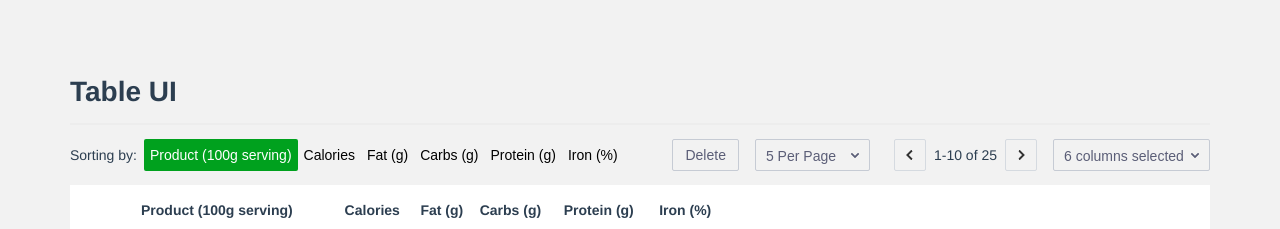
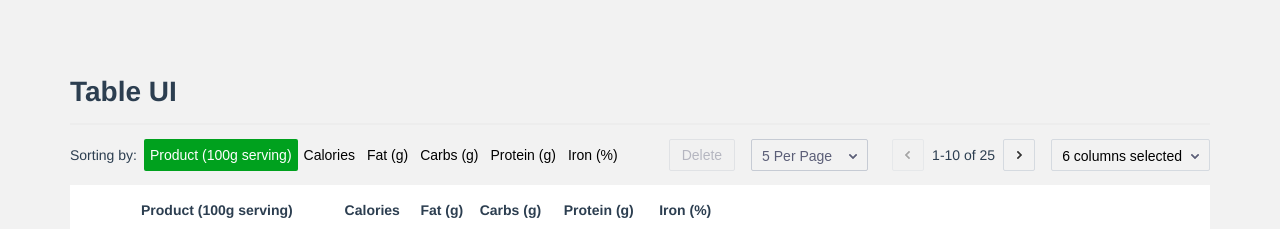
Before and after one commit to HucklJS/table-vue, a Vue app: page / in a window 1280 px wide. Shown: the top 229 px of the page. Built offline with nearby package versions, Linux system fonts and the light colour scheme.

Commit message:
Corrected FilterBar and Table

```diff
--- a/src/components/FiltersBar.vue
+++ b/src/components/FiltersBar.vue
@@ -10,19 +10,19 @@
             <button >Iron (%)</button>
         </div>
         <div class="other-elements">
-            <button class="delete">Delete</button>
+            <button class="delete" disabled>Delete</button>
             <select name="per-page" id="per-page">
                 <option value="5">5 Per Page</option>
                 <option value="10">10 Per Page</option>
                 <option value="15">15 Per Page</option>
             </select>
-<!--            не получилость вставить картину вместо знаков больше и меньше-->
-            <button class="nav-arrow left-arrow"></button>
+            <button class="nav-arrow left-arrow" disabled></button>
             <span>1-10 of 25</span>
-            <button class="nav-arrow right-arrow"></button>
-            <select name="columns" id="choose-columns">
-                <option value="6">6 columns selected</option>
-            </select>
+            <button class="nav-arrow right-arrow" ></button>
+<!--            <select name="columns" id="choose-columns">-->
+<!--                <option value="6">6 columns selected</option>-->
+<!--            </select>-->
+            <button class="choose-columns">6 columns selected</button>
         </div>
     </div>
 </template>
@@ -43,64 +43,88 @@
     }
 
 
-    .sorting-btns, .other-elements{
+    .sorting-btns,
+    .other-elements{
         display: flex;
         align-items: center;
     }
 
-    .sorting-btns button, .other-elements button, .other-elements select {
+    .sorting-btns button,
+    .other-elements button,
+    .other-elements select {
         height: 100%;
+        border-radius: 2px;
     }
 
     .sorting-btns button.active {
         padding: 3px 6px;
         margin-left: .5rem;
-        border-radius: 2px;
         background-color: #00A11E;
         color: #FFFFFF;
+    }
+
+    .other-elements button {
+        border: 1px solid #D5DAE0;
     }
 
     .other-elements button.delete {
         padding: 2px 12px;
         margin-right: 16px;
         border: 1px solid #C6CBD4;
-        border-radius: 2px;
         color: #5B5E77;
     }
+
+    :disabled {
+        position: relative;
+    }
+    :disabled:before {
+        content: '';
+        position: absolute;
+        left: -1px;
+        right: -1px;
+        top: -1px;
+        bottom: -1px;
+        background-color: #F2F2F2;
+        opacity: .6;
+        cursor: default;
+    }
+
+    .other-elements select,
+    button.choose-columns {
+        padding: 4px 27px 4.5px 10px;
+        background: transparent url("../assets/svg/Down-arrow.svg") no-repeat right;
+        background-position-x: calc(100% - 10px);
+        background-position-y: calc(100% - 11.3px);
+    }
+
     .other-elements select {
         appearance: none;
-        padding: 4px 25px 4.5px 10px;
         margin-right: 16px;
         border: 1px solid #C6CBD4;
-        border-radius: 2px;
         color: #5B5E77;
-        background: transparent url("../assets/svg/Down-arrow.svg") no-repeat right;
-        background-position-x: calc(100% - 10px);
     }
 
     .other-elements select::-ms-expand{
         display: none;
     }
 
-    .other-elements select#choose-columns {
-        margin-right: 0;
-    }
+    /*.other-elements select#choose-columns {*/
+    /*    margin-right: 0;*/
+    /*}*/
 
     .other-elements button.nav-arrow {
+        width: 32px;
         padding: 2px 12px;
         margin: 0 8px;
         border: 1px solid #D5DAE0;
-        border-radius: 2px;
     }
+
     .other-elements button.left-arrow {
-        width: 32px;
         background: transparent url("../assets/svg/Left.svg") no-repeat center;
-        background-size: cover;
     }
+
     .other-elements button.right-arrow {
-        width: 32px;
         margin-right: 16px;
         background: transparent url("../assets/svg/Right.svg") no-repeat center;
-        background-size: cover;
     }
 </style>
--- a/src/components/Table.vue
+++ b/src/components/Table.vue
@@ -155,6 +155,7 @@
     }
     input[type="checkbox"]:checked + label:before {
         background: #00A11E;
+        border: 1px solid #00A11E;
         color: #fff;
         content: "\2713";
         text-align: center;
```
